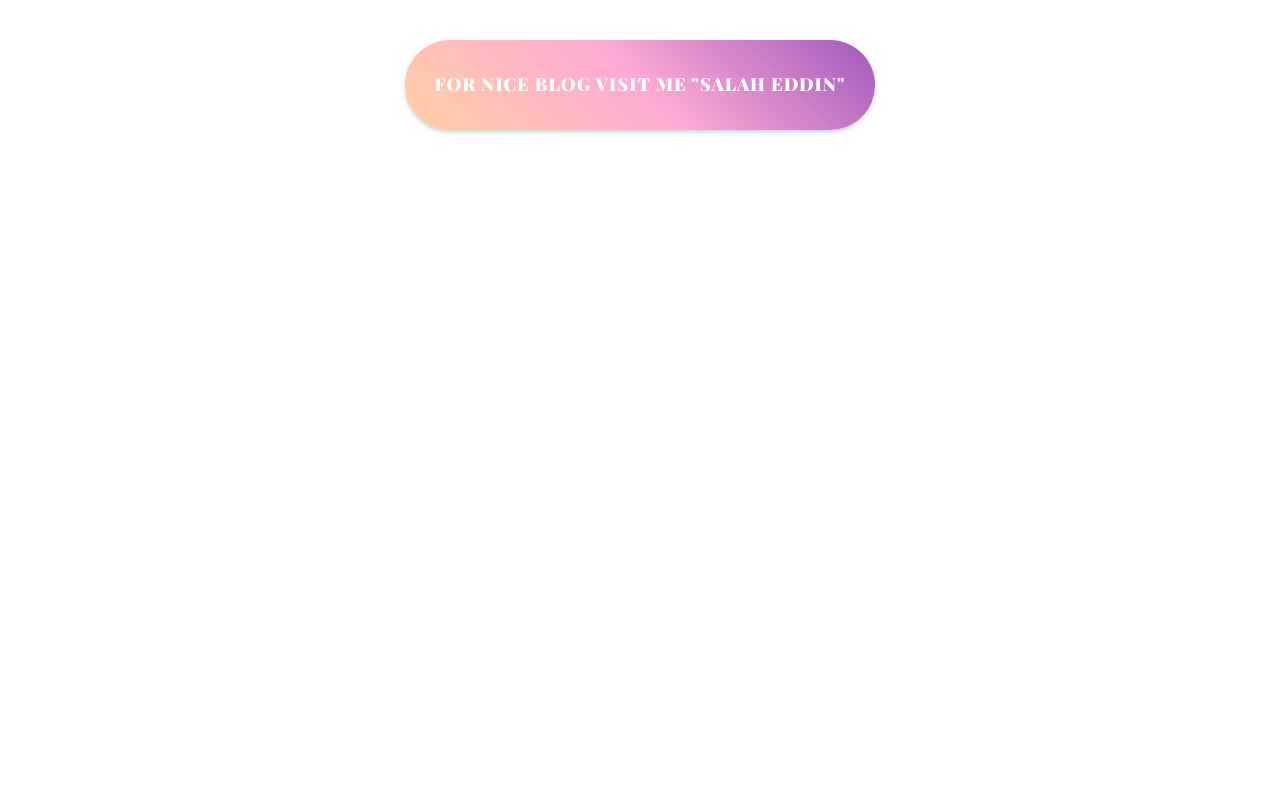
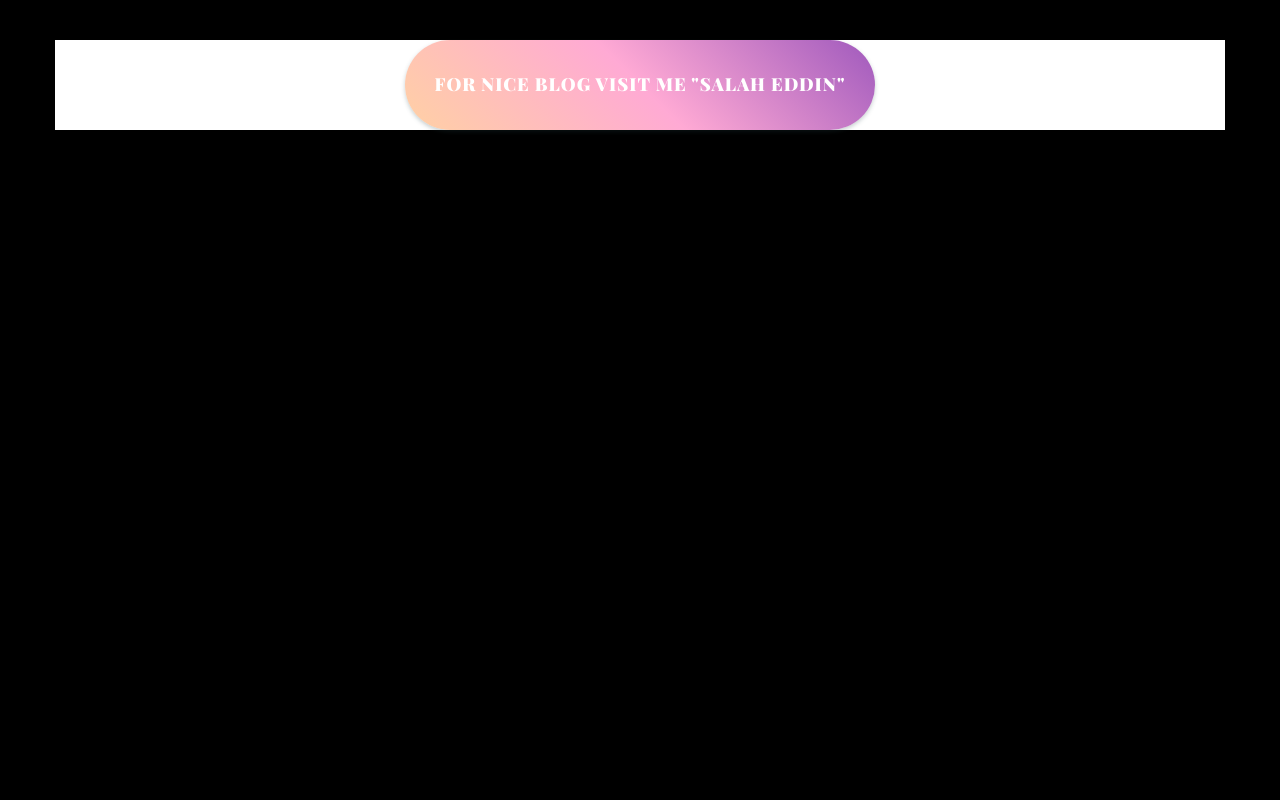
Before and after one commit to S-eddin/my-first-blog, a Django app: page / in a window 1280 px wide. Run offline with Django 3.2, Linux system fonts and the light colour scheme; data that the repository does not hold is empty; some libraries are stand-ins or nearby versions.

Commit message:
Update blog.css

```diff
--- a/blog/static/css/blog.css
+++ b/blog/static/css/blog.css
@@ -2,7 +2,7 @@
 
 body {
 	align-items: center;
-        background-color: #ffffff;
+        background-color: #000000;
 
 	font-family: 'Satisfy', sans-serif;
 
```
